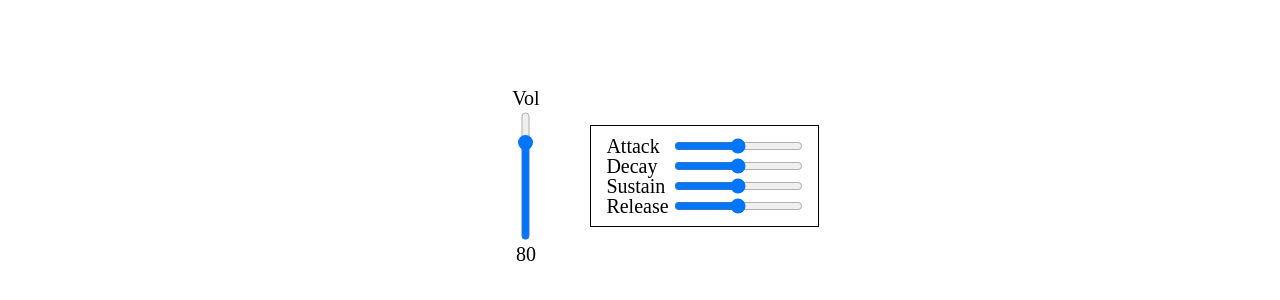
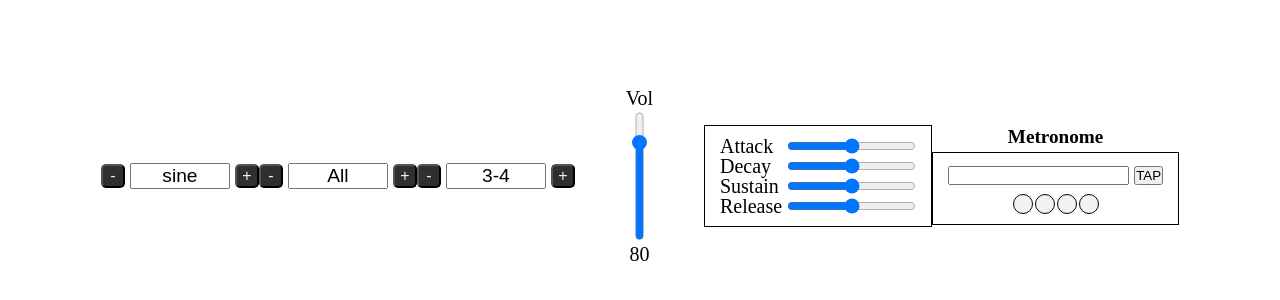
Before and after one commit to clay-bugg/Synth, a Nuxt app: page / in a window 1280 px wide. Shown: the part 224-524 px from the top of the page. Built offline with nearby package versions, Linux system fonts and the light colour scheme.

Commit message:
added metronome component with current bpm variable in control store

```diff
--- a/assets/css/main.css
+++ b/assets/css/main.css
@@ -18,6 +18,9 @@ ol {
 input,
 button {
   font-style: inherit;
+  display: flex;
+  align-items: center;
+  justify-content: center;
 }
 /*---Classes---*/
 .control-switch {
@@ -31,9 +34,6 @@ button {
   font-size: 1.2rem;
 }
 .control-switch button {
-  display: flex;
-  align-items: center;
-  justify-content: center;
   width: 24px;
   height: 24px;
   color: #F2F2F2;
--- /dev/null
+++ b/components/Metronome.vue
@@ -0,0 +1,79 @@
+<template>
+  <div class="metronome">
+    <h6>Metronome</h6>
+    <div class="metronome-controls">
+      <div class="metronome-controls-1">
+        <input v-model="currentBPM" />
+        <button>TAP</button>
+      </div>
+      <div class="metronome-controls-2">
+        <div class="leds">
+          <div
+            v-for="led in 4"
+            :key="led"
+            class="led"
+            :class="{ active: currentBeat === led - 1 }"
+          ></div>
+        </div>
+      </div>
+    </div>
+  </div>
+</template>
+
+<script setup>
+import { ref } from 'vue'
+
+const { currentBPM } = storeToRefs(useControlStore())
+</script>
+
+<style scoped>
+.metronome {
+  display: flex;
+  flex-direction: column;
+  align-items: center;
+  gap: 5px;
+}
+h6 {
+  font-size: 1.2rem;
+}
+.metronome-controls {
+  display: flex;
+  flex-direction: column;
+  align-items: center;
+  gap: 5px;
+  width: fit-content;
+  border: 1px solid black;
+  padding: 10px 15px;
+}
+.metronome-controls-1 {
+  display: flex;
+  align-items: center;
+  justify-content: space-between;
+  gap: 5px;
+  width: 100%;
+  height: 26px;
+}
+.bpm-input input {
+  height: 100%;
+}
+.bpm-input button {
+  width: 26px;
+  height: 24px;
+  font-size: 0.6rem;
+  font-weight: 700;
+}
+.leds {
+  display: flex;
+  align-items: center;
+  justify-content: space-between;
+  gap: 2px;
+  width: fit-content;
+}
+.led {
+  width: 20px;
+  height: 20px;
+  border: 0.2px solid black;
+  border-radius: 50px;
+  background-color: rgb(242, 242, 242);
+}
+</style>
--- a/pages/index.vue
+++ b/pages/index.vue
@@ -1,12 +1,18 @@
 <template>
   <div class="app">
+    <ToneSwitcher />
+    <LabelsSwitcher />
+    <OctaveSwitcher />
     <VolumeSlider />
     <WaveformControls />
+    <Metronome />
   </div>
 </template>
 
 <script setup>
 import { ref } from 'vue'
+
+
 </script>
 
 <style scoped>
--- a/stores/controlStore.js
+++ b/stores/controlStore.js
@@ -6,6 +6,7 @@ export const useControlStore = defineStore('control', () => {
   const currentStartingOctave = ref(3)
   const currentLabels = ref('All')
   const currentVolume = ref(80)
+  const currentBPM = ref(80)
 
   return {
     currentTone,
```
